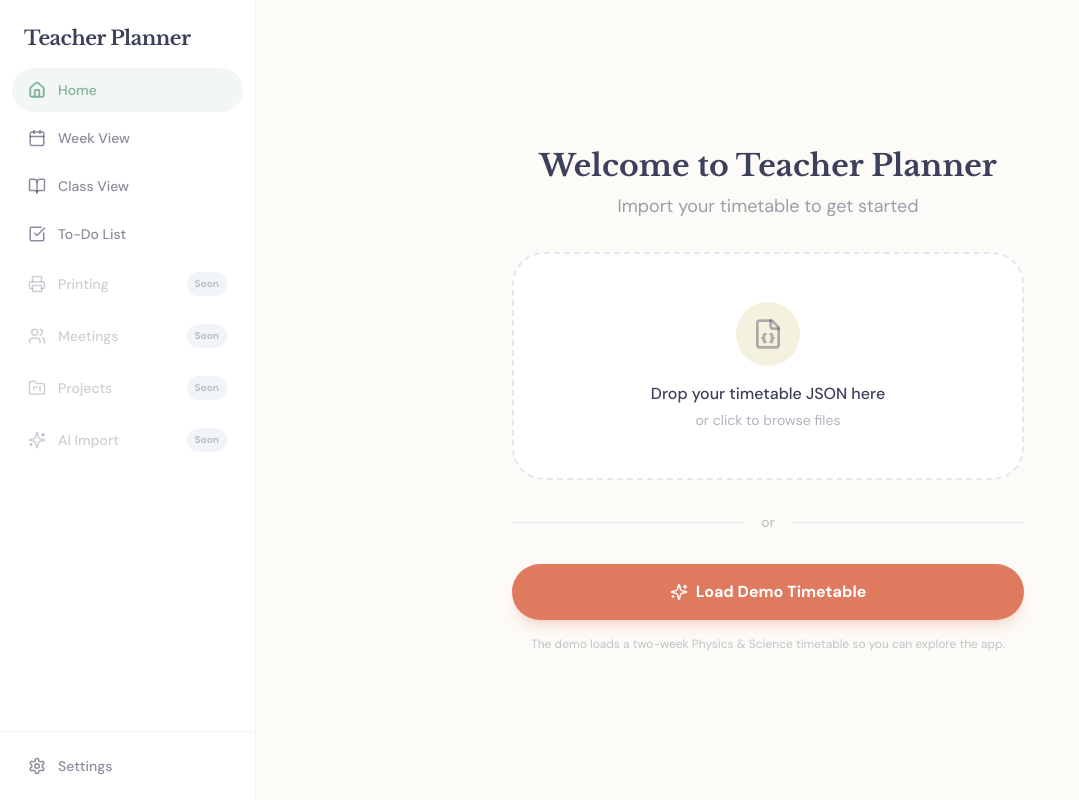
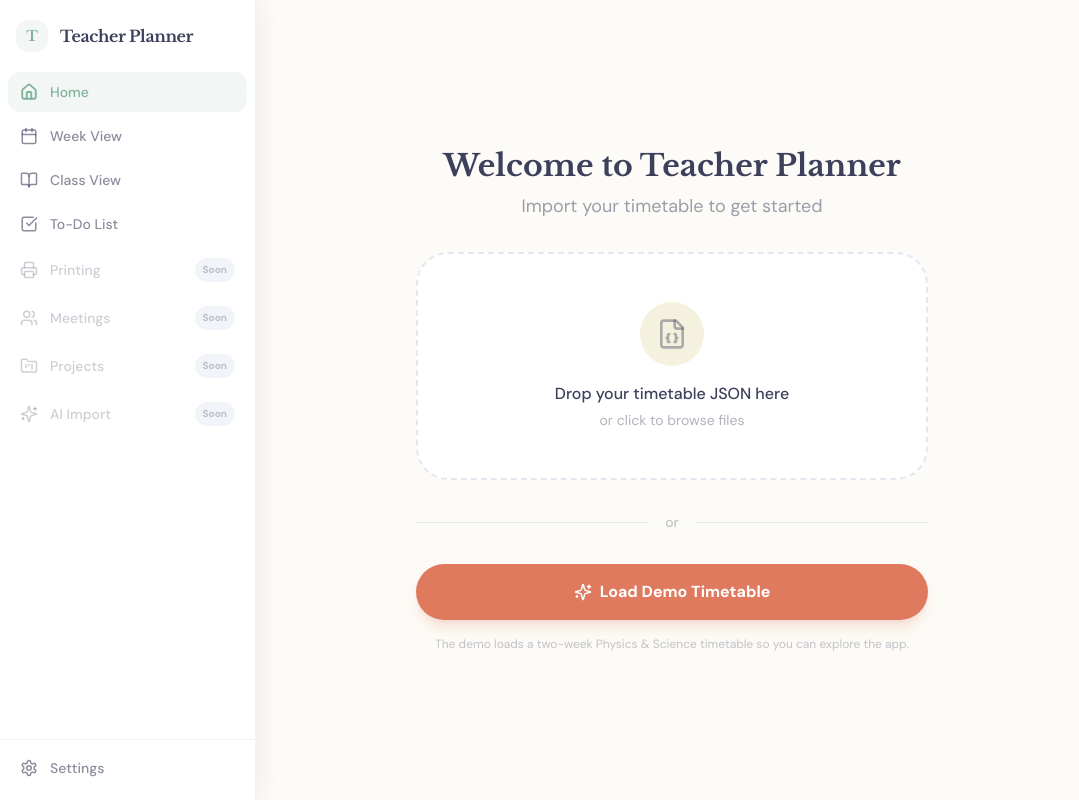
Before and after one commit to tomlynch96/teacherdiary, a React (Vite) app: page / in a window 1280 px wide. Shown: the whole page, without its empty margins (0-1079 px from the left). Built offline with nearby package versions, Linux system fonts and the light colour scheme.

Commit message:
Side bar change

```diff
--- a/src/components/Sidebar.jsx
+++ b/src/components/Sidebar.jsx
@@ -1,4 +1,4 @@
-import React from 'react';
+import React, { useState } from 'react';
 import {
   Home,
   Calendar,
@@ -9,11 +9,11 @@ import {
   FolderKanban,
   Sparkles,
   Settings,
-  LogOut,
 } from 'lucide-react';
 
 // ===== Sidebar =====
-// Navigation sidebar with the warm professional design.
+// Collapsed by default (icons only, 64px).
+// Expands on hover to 256px, overlaying content rather than pushing it.
 
 const NAV_ITEMS = [
   { id: 'home', label: 'Home', icon: Home, active: true },
@@ -27,20 +27,43 @@ const NAV_ITEMS = [
 ];
 
 export default function Sidebar({ currentView, onNavigate, teacherName }) {
+  const [expanded, setExpanded] = useState(false);
+
   return (
-    <aside className="w-64 h-screen bg-white border-r border-slate-100 flex flex-col shrink-0">
+    <>
+      {/* Spacer: always 64px wide so main content has a fixed left margin */}
+      <div className="w-16 shrink-0" />
+
+      {/* The actual sidebar — positioned fixed, overlays on expand */}
+      <aside
+        onMouseEnter={() => setExpanded(true)}
+        onMouseLeave={() => setExpanded(false)}
+        className="fixed top-0 left-0 h-screen bg-white border-r border-slate-100 flex flex-col z-40 transition-all duration-300 ease-out overflow-hidden"
+        style={{
+          width: expanded ? 256 : 64,
+          boxShadow: expanded ? '4px 0 24px rgba(0,0,0,0.06)' : 'none',
+        }}
+      >
         {/* ---- Logo / Brand Area ---- */}
-      <div className="p-6 pb-4">
-        <h1 className="font-serif text-xl font-bold text-navy tracking-tight">
+        <div className="px-4 pt-5 pb-3 flex items-center gap-3 min-h-[60px]">
+          <div className="w-8 h-8 rounded-xl bg-sage/10 flex items-center justify-center shrink-0">
+            <span className="font-serif text-sm font-bold text-sage">T</span>
+          </div>
+          <div
+            className="min-w-0 transition-opacity duration-200"
+            style={{ opacity: expanded ? 1 : 0 }}
+          >
+            <h1 className="font-serif text-base font-bold text-navy tracking-tight whitespace-nowrap">
               Teacher Planner
             </h1>
             {teacherName && (
-          <p className="text-sm text-navy/50 mt-1 truncate">{teacherName}</p>
+              <p className="text-xs text-navy/40 truncate whitespace-nowrap">{teacherName}</p>
             )}
+          </div>
         </div>
 
         {/* ---- Navigation Items ---- */}
-      <nav className="flex-1 px-3 space-y-1">
+        <nav className="flex-1 px-2 mt-2 space-y-1">
           {NAV_ITEMS.map((item) => {
             const Icon = item.icon;
             const isActive = currentView === item.id;
@@ -51,21 +74,26 @@ export default function Sidebar({ currentView, onNavigate, teacherName }) {
                 key={item.id}
                 onClick={() => item.active && onNavigate(item.id)}
                 disabled={isDisabled}
-              className={`
-                w-full flex items-center gap-3 px-4 py-3 rounded-2xl text-sm font-medium
-                transition-smooth group relative
-                ${isActive
+                title={expanded ? undefined : item.label}
+                className={
+                  'w-full flex items-center gap-3 rounded-xl text-sm font-medium transition-smooth relative ' +
+                  (expanded ? 'px-3 py-2.5 ' : 'px-0 py-2.5 justify-center ') +
+                  (isActive
                     ? 'bg-[#81B29A]/10 text-sage'
                     : isDisabled
                       ? 'text-navy/25 cursor-not-allowed'
-                    : 'text-navy/60 hover:bg-sand hover:text-navy'
+                      : 'text-navy/60 hover:bg-sand hover:text-navy')
                 }
-              `}
               >
-              <Icon size={18} strokeWidth={isActive ? 2.5 : 2} />
-              <span>{item.label}</span>
-              {!item.active && (
-                <span className="ml-auto text-[10px] font-bold px-2 py-0.5 rounded-full bg-slate-100 text-navy/30">
+                <Icon size={18} strokeWidth={isActive ? 2.5 : 2} className="shrink-0" />
+                <span
+                  className="whitespace-nowrap transition-opacity duration-200 truncate"
+                  style={{ opacity: expanded ? 1 : 0, width: expanded ? 'auto' : 0, overflow: 'hidden' }}
+                >
+                  {item.label}
+                </span>
+                {!item.active && expanded && (
+                  <span className="ml-auto text-[10px] font-bold px-2 py-0.5 rounded-full bg-slate-100 text-navy/30 shrink-0">
                     Soon
                   </span>
                 )}
@@ -75,22 +103,28 @@ export default function Sidebar({ currentView, onNavigate, teacherName }) {
         </nav>
 
         {/* ---- Footer / Settings ---- */}
-      <div className="p-3 border-t border-slate-100">
+        <div className="px-2 pb-3 border-t border-slate-100 pt-2">
           <button
             onClick={() => onNavigate('settings')}
-          className={`
-            w-full flex items-center gap-3 px-4 py-3 rounded-2xl text-sm font-medium
-            transition-smooth
-            ${currentView === 'settings'
+            title={expanded ? undefined : 'Settings'}
+            className={
+              'w-full flex items-center gap-3 rounded-xl text-sm font-medium transition-smooth ' +
+              (expanded ? 'px-3 py-2.5 ' : 'px-0 py-2.5 justify-center ') +
+              (currentView === 'settings'
                 ? 'bg-[#81B29A]/10 text-sage'
-              : 'text-navy/60 hover:bg-sand hover:text-navy'
+                : 'text-navy/60 hover:bg-sand hover:text-navy')
             }
-          `}
           >
-          <Settings size={18} strokeWidth={currentView === 'settings' ? 2.5 : 2} />
-          <span>Settings</span>
+            <Settings size={18} strokeWidth={currentView === 'settings' ? 2.5 : 2} className="shrink-0" />
+            <span
+              className="whitespace-nowrap transition-opacity duration-200"
+              style={{ opacity: expanded ? 1 : 0, width: expanded ? 'auto' : 0, overflow: 'hidden' }}
+            >
+              Settings
+            </span>
           </button>
         </div>
       </aside>
+    </>
   );
 }
```
Lines whose indentation alone changed are shown as unchanged.
